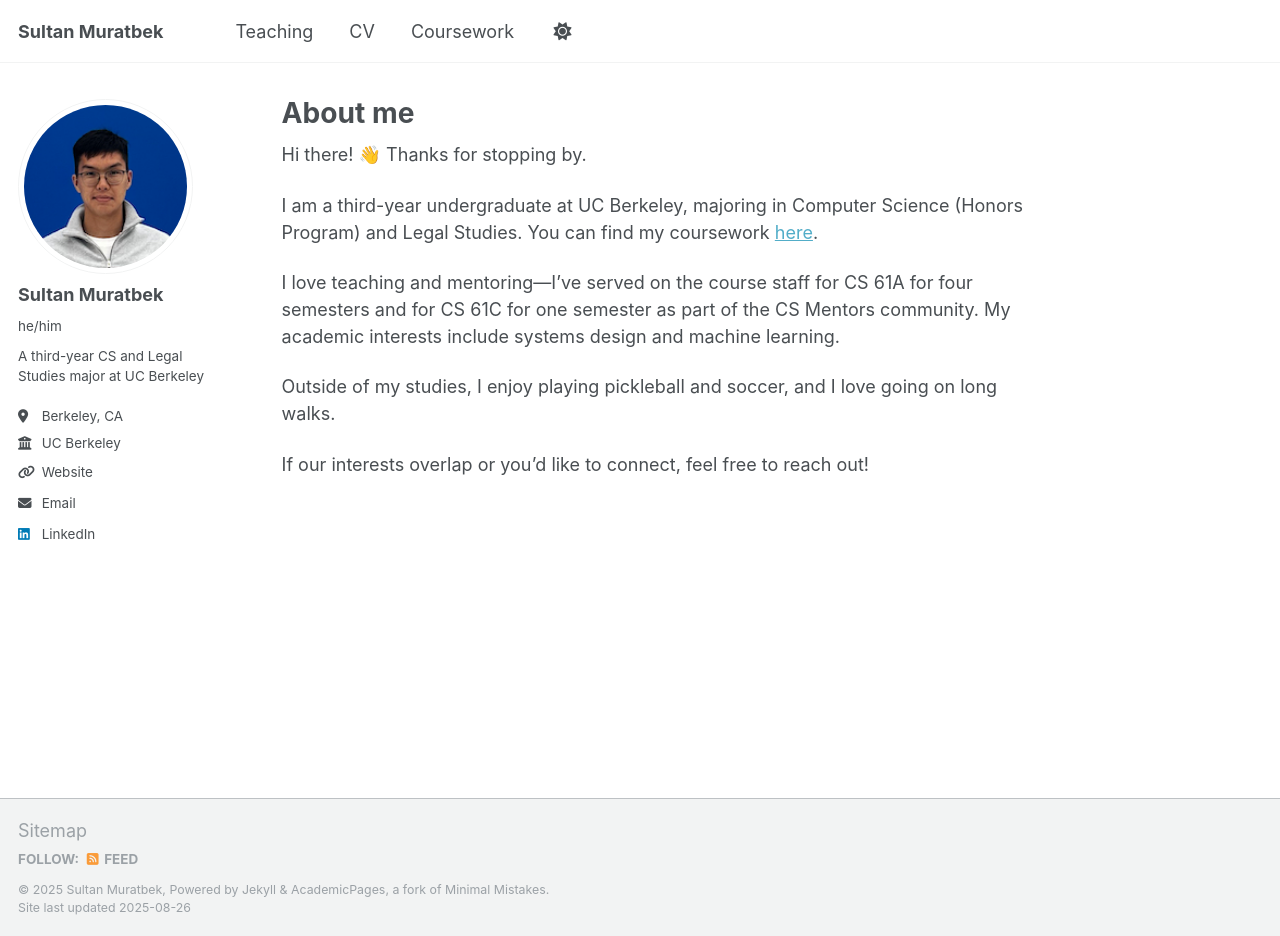
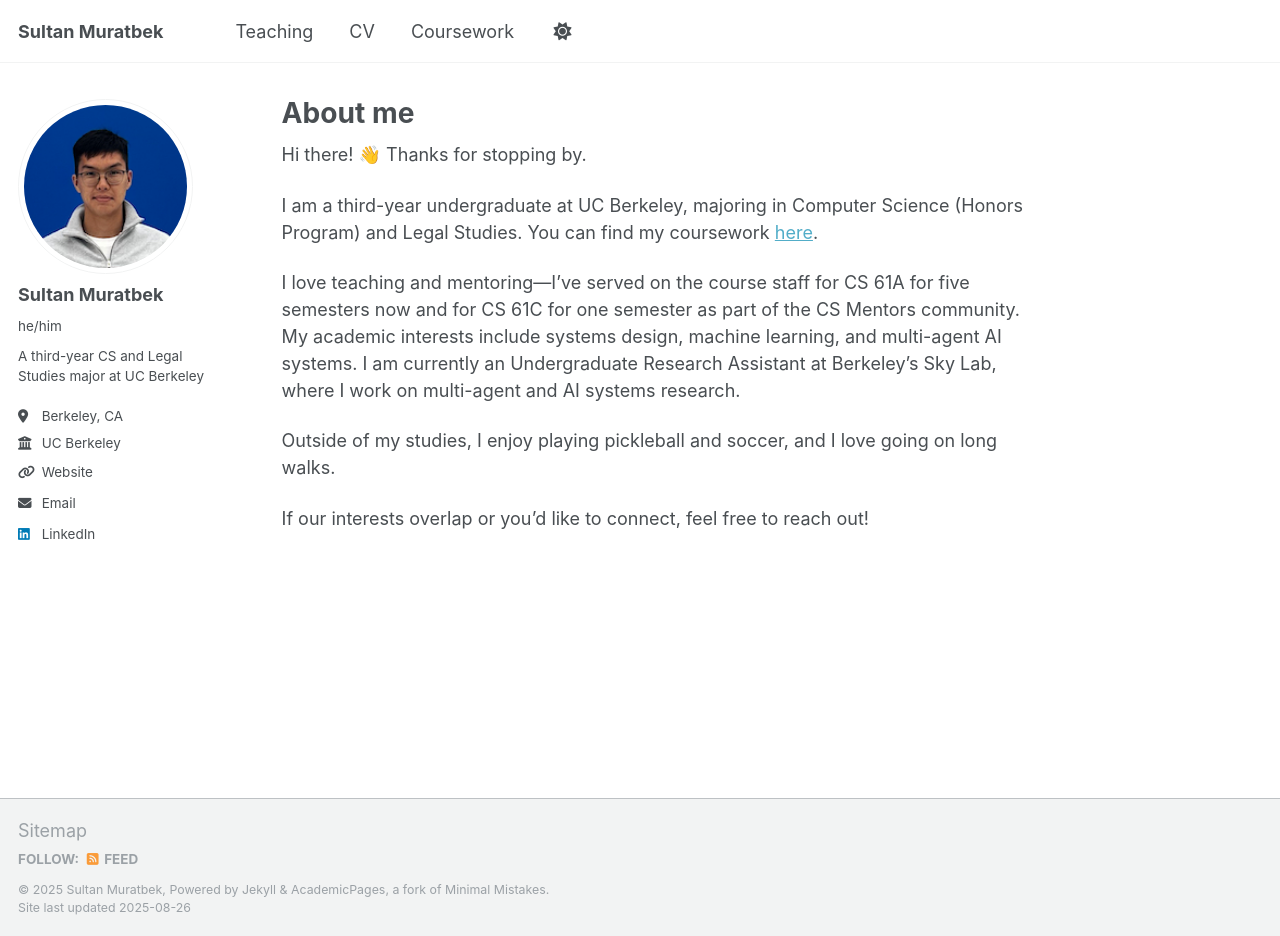
Before and after one commit to sultan-muratbek/sultan-muratbek.github.io, a Jekyll site: the page built from _pages/about.md, in a window 1280 px wide and 936 px high. Built offline with Jekyll 4.4.1, drawn with Linux system fonts in a browser that asks for light colours; a script that is not in the unit is left out.

Commit message:
Update about.md

```diff
--- a/_pages/about.md
+++ b/_pages/about.md
@@ -11,7 +11,7 @@ Hi there! 👋 Thanks for stopping by.
 
 I am a third-year undergraduate at UC Berkeley, majoring in Computer Science (Honors Program) and Legal Studies. You can find my coursework [here](https://sultan-muratbek.github.io/markdown/).
 
-I love teaching and mentoring—I've served on the course staff for CS 61A for four semesters and for CS 61C for one semester as part of the CS Mentors community. My academic interests include systems design and machine learning.
+I love teaching and mentoring—I've served on the course staff for CS 61A for five semesters now and for CS 61C for one semester as part of the CS Mentors community. My academic interests include systems design, machine learning, and multi-agent AI systems. I am currently an Undergraduate Research Assistant at Berkeley’s Sky Lab, where I work on multi-agent and AI systems research.
 
 Outside of my studies, I enjoy playing pickleball and soccer, and I love going on long walks.
 
```
